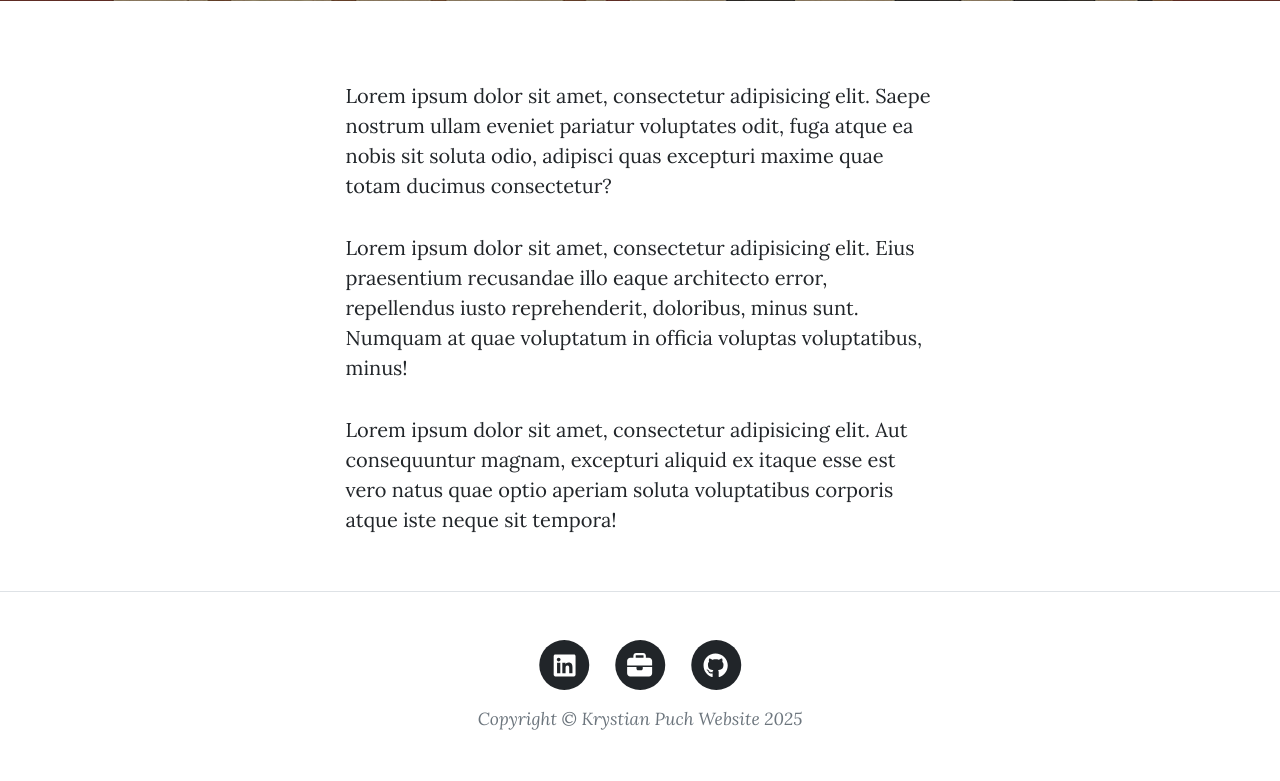
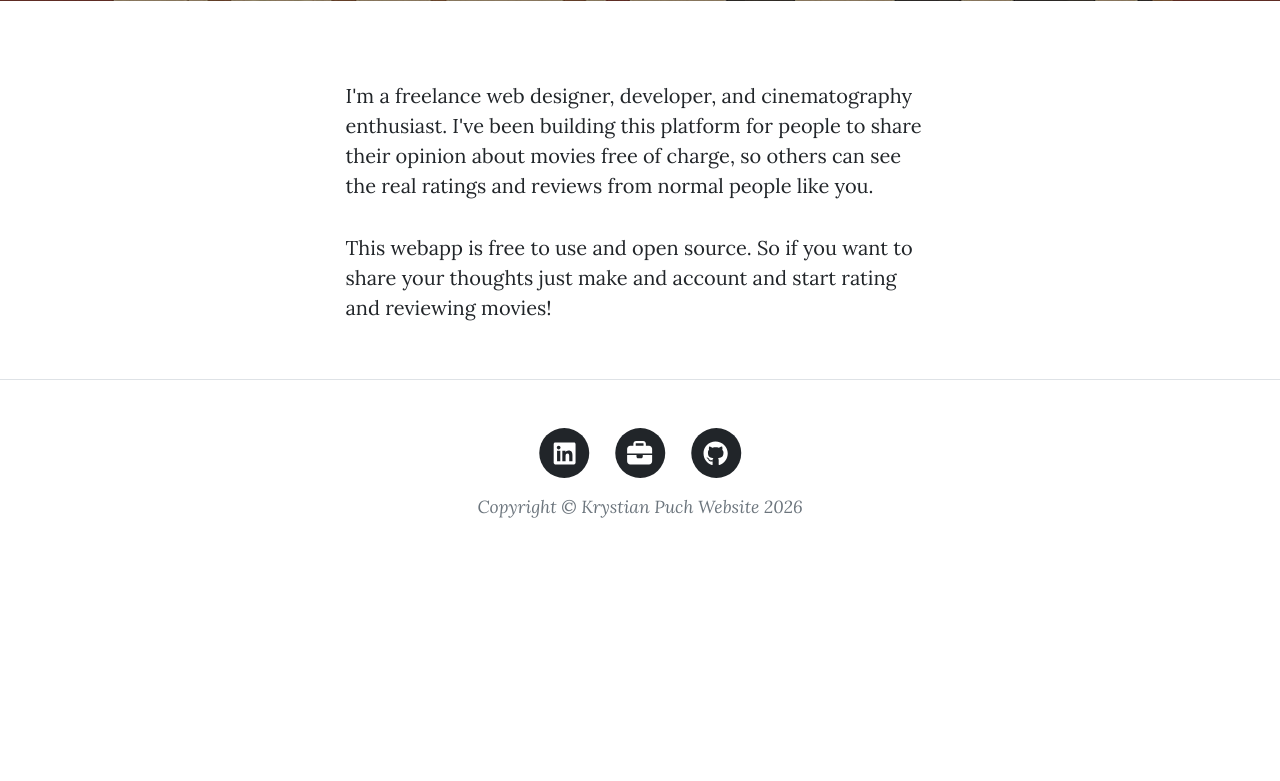
Before and after one commit to Krystian137/MyFilmSayDjango, a Django app: page /about in a window 1280 px wide. Shown: the part 531-1312 px from the top of the page. After the commit the page ends 1049 px from the top, so only its background shows below. Run offline with Django 5.2, Linux system fonts and the light colour scheme; some libraries are stand-ins or nearby versions.

Commit message:
replaced Lorem

```diff
--- a/MyFilmSay/MyFilmSay/static/css/main.css
+++ b/MyFilmSay/MyFilmSay/static/css/main.css
@@ -239,7 +239,6 @@ header.masthead .post-heading .meta a {
   }
 }
 
-/* Flash Message Styling */
 .flash {
     color: #ee6f57;
     text-align: center;
--- a/MyFilmSay/MyFilmSay/templates/about.html
+++ b/MyFilmSay/MyFilmSay/templates/about.html
@@ -1,7 +1,6 @@
 {% include "header.html" %}
 {% load static %}
 
-<!-- Page Header-->
 <header
     class="masthead"
     style="background-image: url('{% static 'assets/img/about_banner.jpg' %}')"
@@ -23,22 +22,13 @@
         <div class="row gx-4 gx-lg-5 justify-content-center">
             <div class="col-md-10 col-lg-8 col-xl-7">
                 <p>
-          Lorem ipsum dolor sit amet, consectetur adipisicing elit. Saepe
-          nostrum ullam eveniet pariatur voluptates odit, fuga atque ea nobis
-          sit soluta odio, adipisci quas excepturi maxime quae totam ducimus
-          consectetur?
+                    I'm a freelance web designer, developer, and cinematography enthusiast. I've been building this
+                    platform for people to share their opinion about movies free of charge, so others can see the real
+                    ratings and reviews from normal people like you.
                 </p>
                 <p>
-          Lorem ipsum dolor sit amet, consectetur adipisicing elit. Eius
-          praesentium recusandae illo eaque architecto error, repellendus iusto
-          reprehenderit, doloribus, minus sunt. Numquam at quae voluptatum in
-          officia voluptas voluptatibus, minus!
-        </p>
-        <p>
-          Lorem ipsum dolor sit amet, consectetur adipisicing elit. Aut
-          consequuntur magnam, excepturi aliquid ex itaque esse est vero natus
-          quae optio aperiam soluta voluptatibus corporis atque iste neque sit
-          tempora!
+                    This webapp is free to use and open source. So if you want to share your thoughts just make and account
+                    and start rating and reviewing movies!
                 </p>
             </div>
         </div>
--- a/MyFilmSay/MyFilmSay/templates/footer.html
+++ b/MyFilmSay/MyFilmSay/templates/footer.html
@@ -29,7 +29,7 @@
                                 </a>
                             </li>
                         </ul>
-                        <div class="small text-center text-muted fst-italic">Copyright &copy; Krystian Puch Website 2025</div>
+                        <div class="small text-center text-muted fst-italic">Copyright &copy; Krystian Puch Website {% now "Y" %}</div>
                     </div>
                 </div>
             </div>
```
Also changed, not shown: MyFilmSay/MyFilmSay/templates/seo.html (+3 -9 lines). Lines whose indentation alone changed are shown as unchanged.
